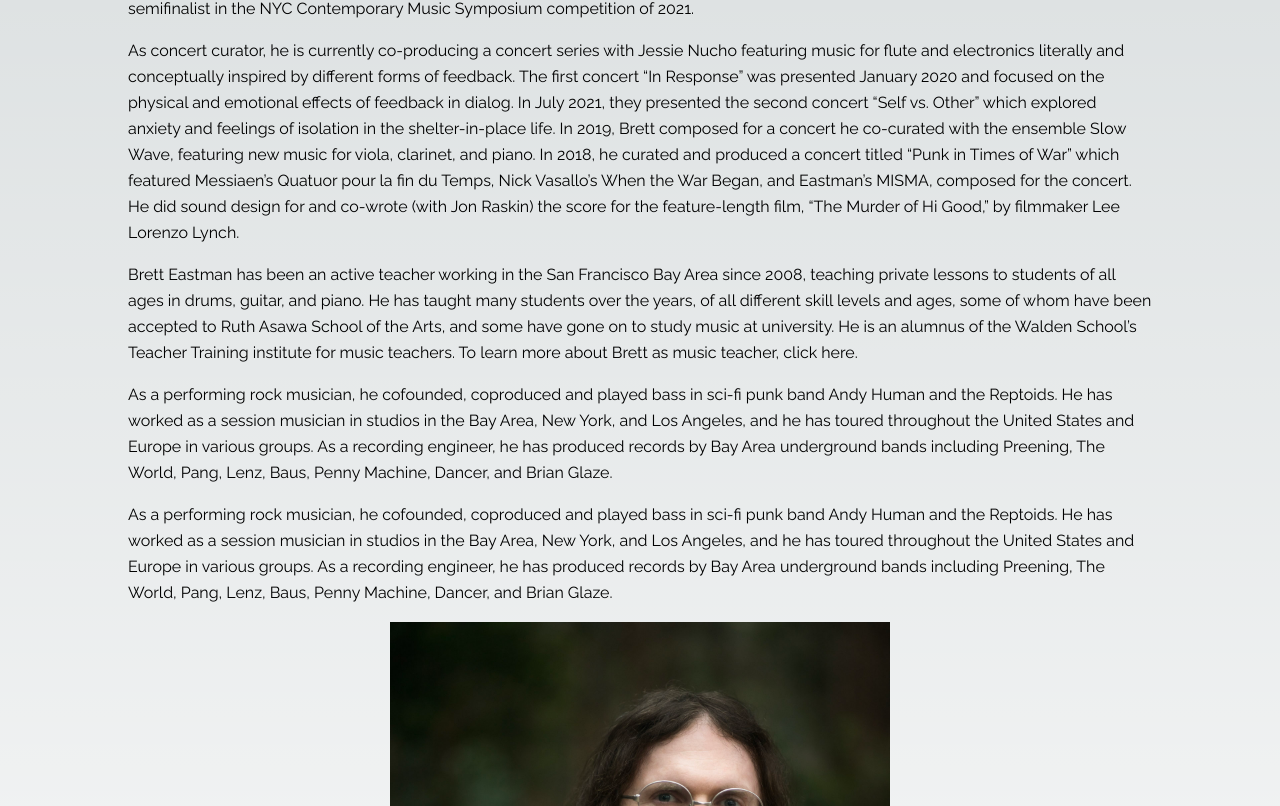
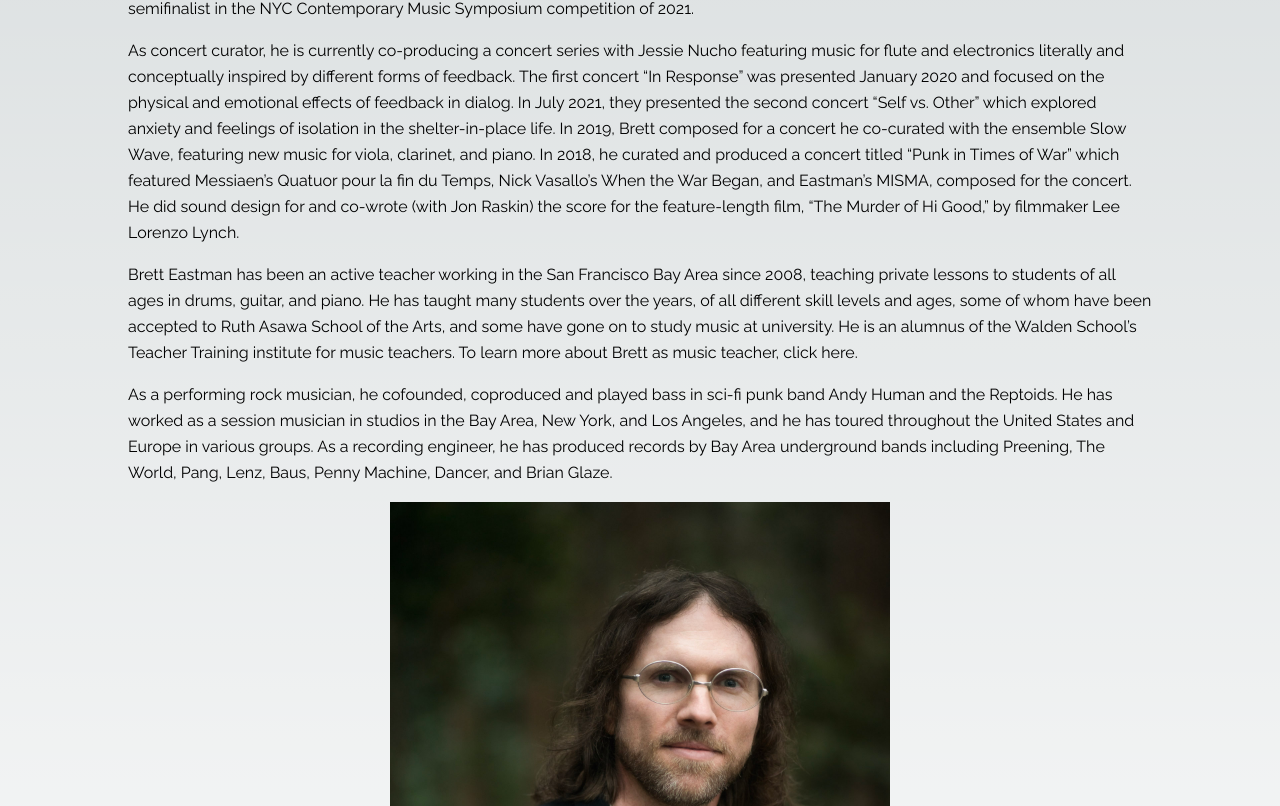
Before and after one commit to BrettEastman/brettaustineastman, a Next.js app: page /about in a window 1280 px wide. Shown: the part 380-1186 px from the top of the page. Built offline with nearby package versions, Linux system fonts and the light colour scheme.

Commit message:
Remove duplicate text

```diff
--- a/app/about/page.tsx
+++ b/app/about/page.tsx
@@ -51,15 +51,6 @@ export default function About() {
             by Bay Area underground bands including Preening, The World, Pang,
             Lenz, Baus, Penny Machine, Dancer, and Brian Glaze.
           </p>
-          <p className="mb-4">
-            As a performing rock musician, he cofounded, coproduced and played
-            bass in sci-fi punk band Andy Human and the Reptoids. He has worked
-            as a session musician in studios in the Bay Area, New York, and Los
-            Angeles, and he has toured throughout the United States and Europe
-            in various groups. As a recording engineer, he has produced records
-            by Bay Area underground bands including Preening, The World, Pang,
-            Lenz, Baus, Penny Machine, Dancer, and Brian Glaze.
-          </p>
           <div className="flex justify-around">
             <Image
               src={Headshot}
```
